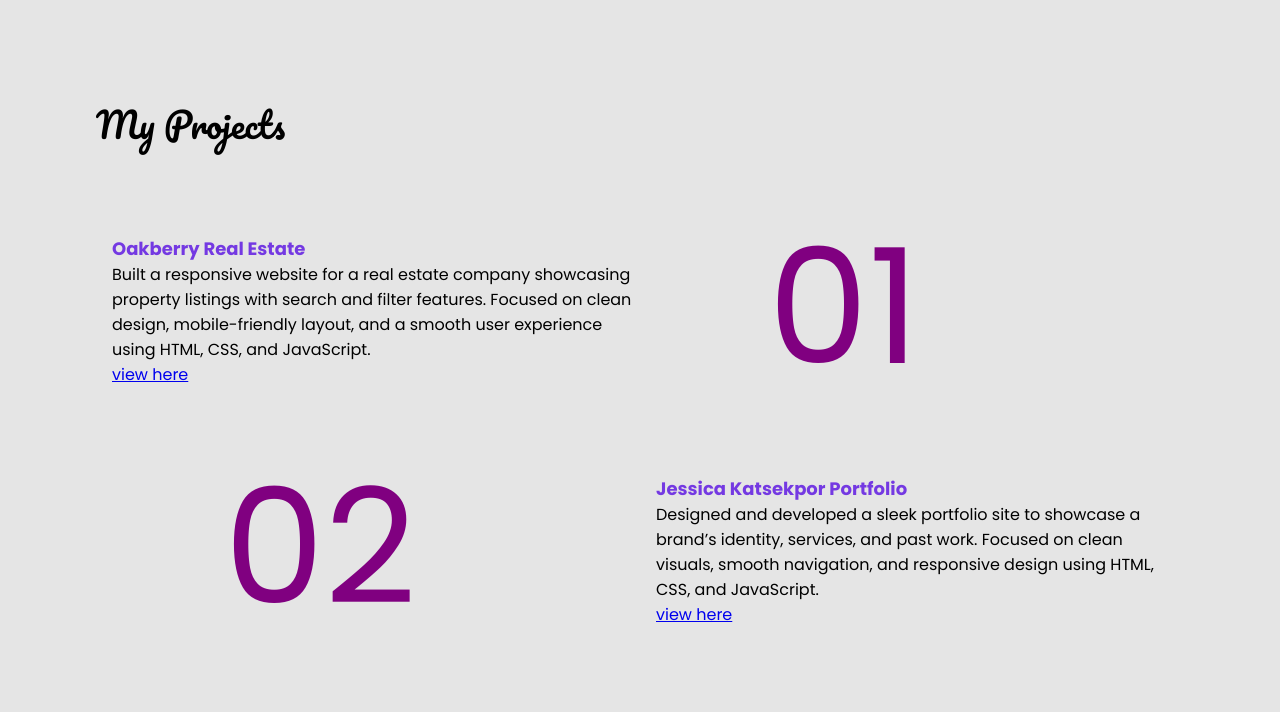
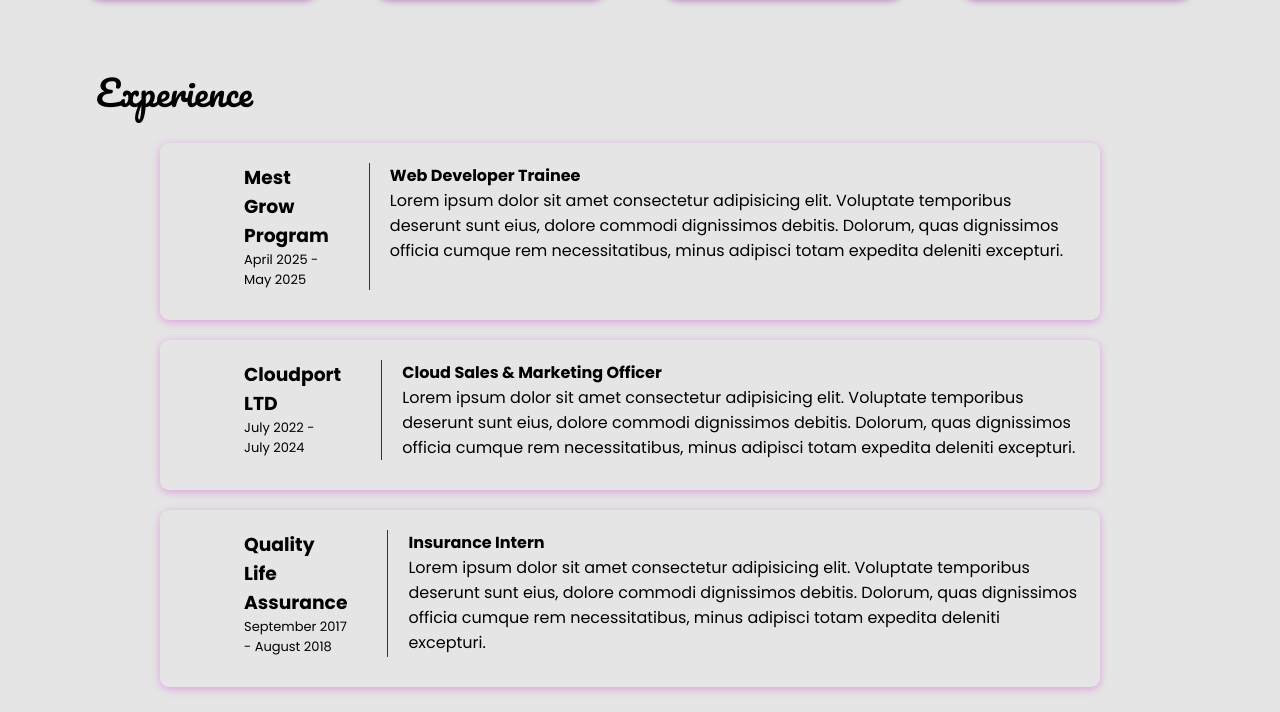
Before and after one commit to Jessica-Delali/Personal-Portfolio, a plain HTML site: page index.html in a window 1280 px wide. Shown: the part 1620-2332 px from the top of the page. Drawn offline with Linux system fonts and the light colour scheme.

Commit message:
new experience added

```diff
--- a/index.html
+++ b/index.html
@@ -119,17 +119,76 @@
           </ul>
         </div>
       </section>
-      <!-- about me section -->
-      <!-- <section class="about-me">
-      <p>About Me</p>
-      <p>
-        Lorem ipsum dolor sit, amet consectetur adipisicing elit. Vero rerum,
-        dignissimos delectus animi dolor nesciunt commodi distinctio quis.
-        Cumque, mollitia. Deserunt molestias, rerum veniam iusto optio nisi in
-        dolorum voluptates?
-      </p>
-      <a href="https://oakberry-real-estate.netlify.app/"></a>
-    </section> -->
+      <!-- experience section  -->
+      <section id="experience">
+        <p id="section-font">Experience</p>
+        <div class="work-experience">
+          <div class="job-section">
+        <div class="company">
+          <h3>Mest Grow Program</h3>
+          <p id="date">April 2025 - May 2025</p>
+        </div>
+        <div class="line"> </div>
+        <div class="description">
+        <div>
+          <h4>Web Developer Trainee</h4>
+        </div>
+        <div>
+          <p>
+            Lorem ipsum dolor sit amet consectetur adipisicing elit. Voluptate
+            temporibus deserunt sunt eius, dolore commodi dignissimos debitis.
+            Dolorum, quas dignissimos officia cumque rem necessitatibus, minus
+            adipisci totam expedita deleniti excepturi.
+          </p>
+        </div>
+      </div>
+      </div>
+        </div>
+        <div class="work-experience">
+          <div class="job-section">
+        <div class="company">
+          <h3>Cloudport LTD</h3>
+          <p id="date">July 2022 - July 2024</p>
+        </div>
+        <div class="line"> </div>
+        <div class="description">
+        <div>
+          <h4>Cloud Sales & Marketing Officer</h4>
+        </div>
+        <div>
+          <p>
+            Lorem ipsum dolor sit amet consectetur adipisicing elit. Voluptate
+            temporibus deserunt sunt eius, dolore commodi dignissimos debitis.
+            Dolorum, quas dignissimos officia cumque rem necessitatibus, minus
+            adipisci totam expedita deleniti excepturi.
+          </p>
+        </div>
+      </div>
+      </div>
+        </div>
+        <div class="work-experience">
+          <div class="job-section">
+        <div class="company">
+          <h3>Quality Life Assurance</h3>
+          <p id="date">September 2017 - August 2018</p>
+        </div>
+        <div class="line"> </div>
+        <div class="description">
+        <div>
+          <h4> Insurance Intern</h4>
+        </div>
+        <div>
+          <p>
+            Lorem ipsum dolor sit amet consectetur adipisicing elit. Voluptate
+            temporibus deserunt sunt eius, dolore commodi dignissimos debitis.
+            Dolorum, quas dignissimos officia cumque rem necessitatibus, minus
+            adipisci totam expedita deleniti excepturi.
+          </p>
+        </div>
+      </div>
+      </div>
+        </div>
+      </section>
       <!-- projects  -->
       <section class="projects">
         <p id="section-font" class="project-down">My Projects</p>
@@ -197,15 +256,21 @@
         <div class="connect">
           <div class="talk">
             <div>
-              <img src="./Assets/icons8-gmail-48.png" alt="email-icon">
+              <img src="./Assets/icons8-gmail-48.png" alt="email-icon" />
               <p>jessicadelali@gmail.com</p>
             </div>
             <div>
-              <img src="./Assets/icons8-linkedin-48.png" alt="linked-in">
-              <a href="https://www.linkedin.com/in/jessica-katsekpor-987792120/"><p>LinkedIn</p></a>
+              <img src="./Assets/icons8-linkedin-48.png" alt="linked-in" />
+              <a href="https://www.linkedin.com/in/jessica-katsekpor-987792120/"
+                ><p>LinkedIn</p></a
+              >
             </div>
             <div>
-              <img src="./Assets/icons8-telephone-64.png" width="48px" alt="call">
+              <img
+                src="./Assets/icons8-telephone-64.png"
+                width="48px"
+                alt="call"
+              />
               <p>+233 274264938</p>
             </div>
           </div>
--- a/style.css
+++ b/style.css
@@ -95,7 +95,7 @@ background: linear-gradient(90deg, rgba(185, 159, 196, 1) 0%, rgba(87, 199, 133,
   width: 20%;
   padding: 20px;
   border-radius: 3rem;
-  background-color: gainsboro;
+  background-color: #b69be7;
   font-size: 14px;
   transition: background-color 0.5s ease;
 }
@@ -104,6 +104,10 @@ background: linear-gradient(90deg, rgba(185, 159, 196, 1) 0%, rgba(87, 199, 133,
   cursor: pointer;
   color: white;
 }
+/* .projects{
+   background: #946ad4;
+background: linear-gradient(90deg, rgba(148, 106, 212, 1) 0%, rgba(204, 193, 217, 1) 50%);;
+} */
 /* .projects{
    border: solid red;
   /* padding-bottom: -4rem; */
@@ -141,7 +145,7 @@ background: linear-gradient(90deg, rgba(185, 159, 196, 1) 0%, rgba(87, 199, 133,
 }
 .skills {
   margin-top: 2rem;
-  margin-bottom: 4rem;
+  margin-bottom: 2rem;
 }
 .skill-list {
   display: flex;
@@ -159,6 +163,7 @@ background: linear-gradient(90deg, rgba(185, 159, 196, 1) 0%, rgba(87, 199, 133,
   padding: 4rem;
   /* background-color: #B69BE8; */
   border-radius: 4%;
+  box-shadow: 0 2px 8px rgb(163, 79, 163);
 }
 #icons {
   font-size: 5rem;
@@ -181,7 +186,15 @@ background: linear-gradient(90deg, rgba(185, 159, 196, 1) 0%, rgba(87, 199, 133,
 } */
 /* margin-top: 2rem; */
 /* background-image: url(../../../Downloads/25a58e06-6b04-49b1-8f77-9abf7c825d46.jpg); */
+.contact-section {
+   background: #e5e5e5;
+  background: linear-gradient(
+    90deg,
+    rgba(229, 229, 229, 1) 0%,
+    rgba(204, 193, 217, 1) 50%
+  );
 
+}
 .connect {
   display: flex;
   flex-direction: row;
@@ -199,15 +212,16 @@ background: linear-gradient(90deg, rgba(185, 159, 196, 1) 0%, rgba(87, 199, 133,
   padding: 8px;
 }
 .contact-form {
-  border:  2px solid rgb(163, 79, 163);
+  /* border: 2px solid rgb(163, 79, 163); */
   padding: 15px;
   padding-right: 250px;
   border-radius: 3%;
+  box-shadow: 0px 2px 8px rgb(163, 79, 163);
   /* background-color: gray */
 }
 .contact-form p {
   font-size: 20px;
-  color: #3800A9;
+  color: #3800a9;
 }
 .label {
   font-size: 15px;
@@ -226,6 +240,40 @@ background: linear-gradient(90deg, rgba(185, 159, 196, 1) 0%, rgba(87, 199, 133,
   padding: 10px;
   border-radius: 15%;
   background-color: #b69be7;
+}
+
+.work-experience{
+  max-width: 900px;
+  border-radius: 9px;
+  box-shadow: 0 2px 8px plum;
+  padding: 20px;
+  margin: 20px;
+  margin-left: 10rem;
+}
+.job-section{
+  display: flex;
+  margin-bottom: 10px;
+  margin-left: 4rem;
+}
+.company{
+  display: flex;
+  flex-direction: column;
+  padding-right: 20px;
+}
+.line{
+  width: 3px;
+  background-color: #800080;
+  margin: 0 20px;
+}
+.description{
+  display: flex;
+  flex-direction: column;
+}
+#experience{
+  margin-bottom: 4rem;
+}
+#date{
+  font-size: 13px;
 }
 /* .contact-input :hover{
   border: none;
```
